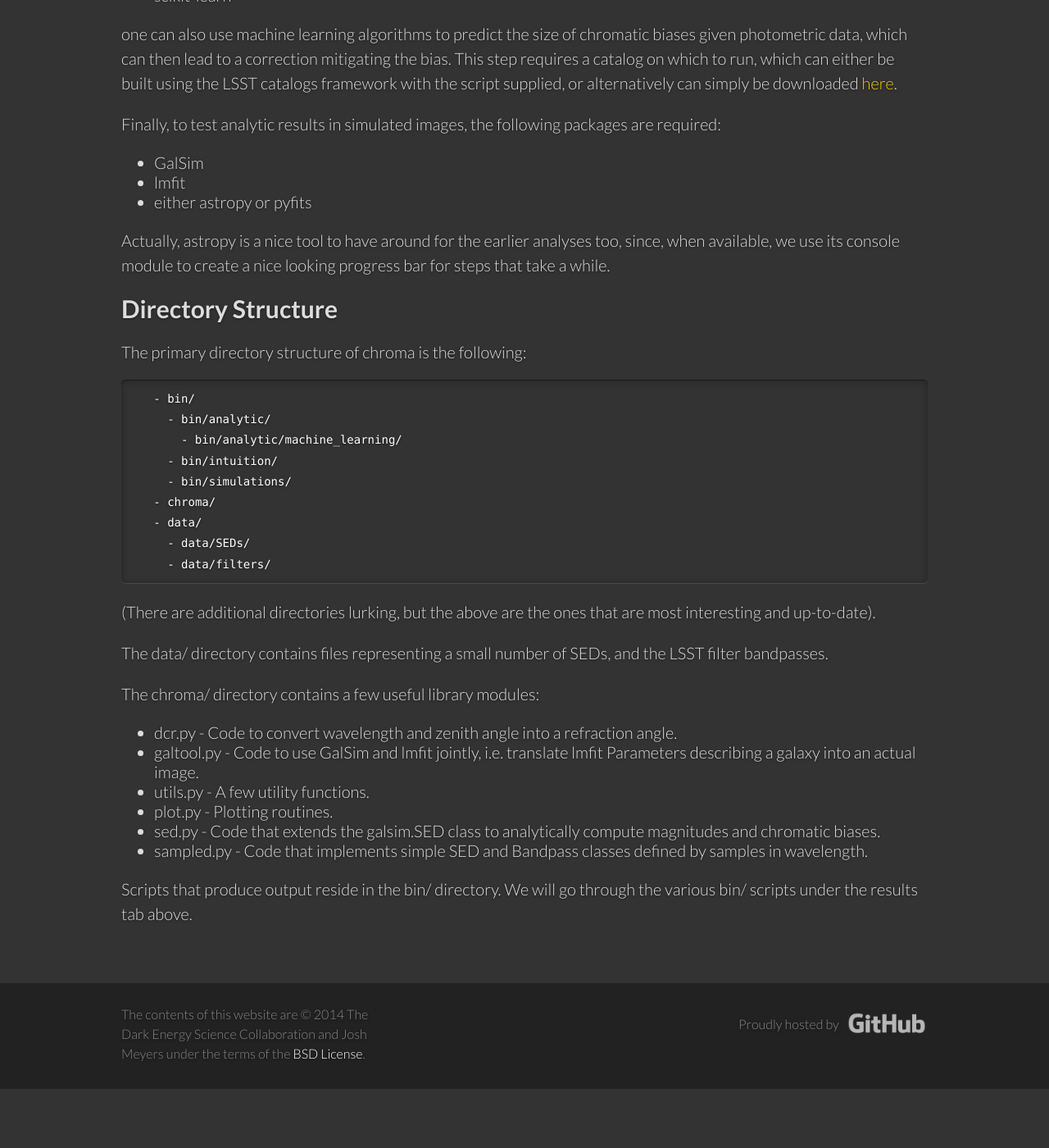
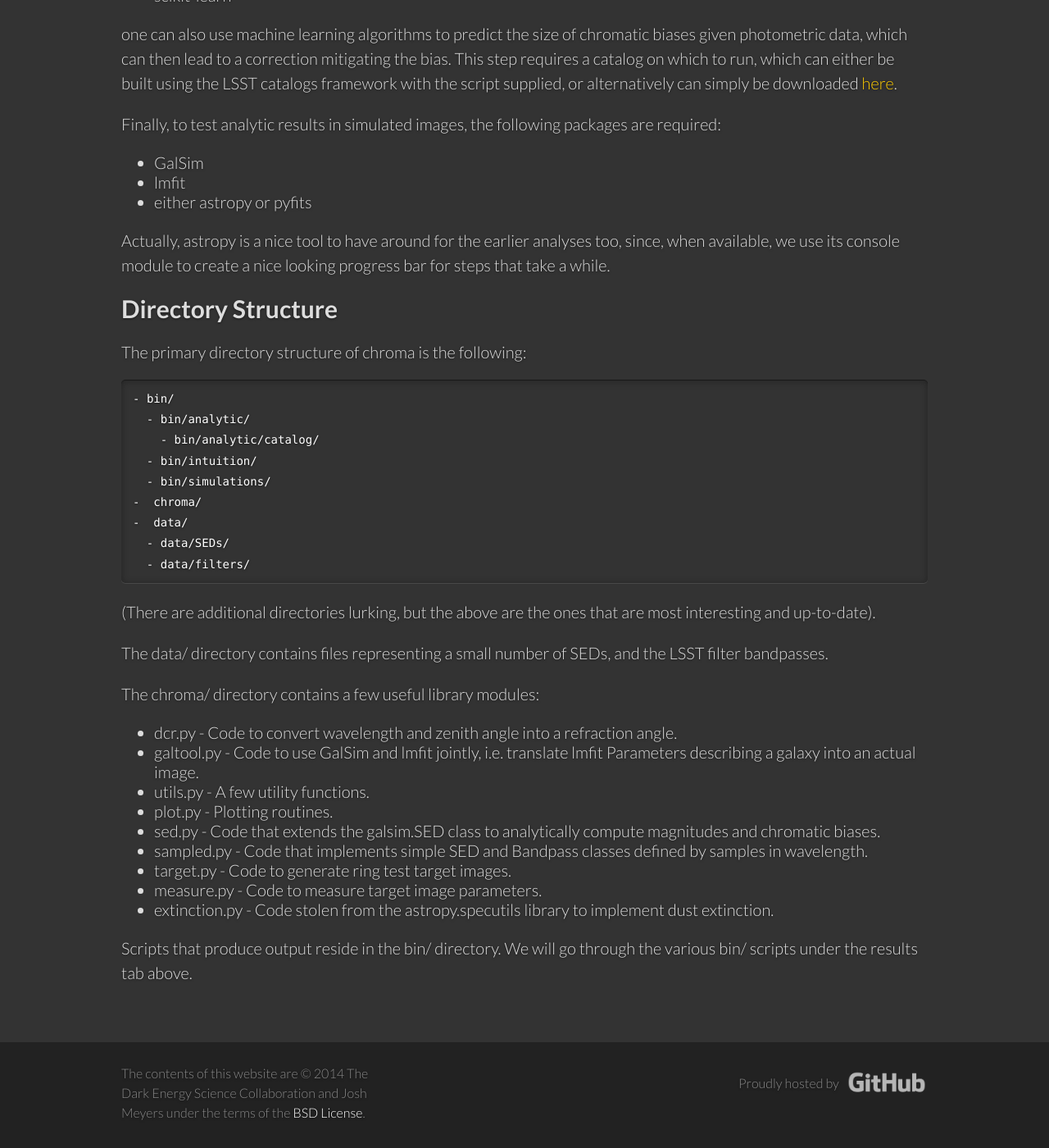
Before and after one commit to LSSTDESC/chroma, a Jekyll site: the page built from GettingStarted/index.md, in a window 1280 px wide and 1400 px high, scrolled down 618 px. Shown: the whole window at 82% size. Built offline with Jekyll 4.4.1, drawn with Linux system fonts in a browser that asks for light colours; some web fonts are replaced; before the commit the page ends 1946 px from its top, so only the background shows below that.

Commit message:
update GettingStarted for new code

```diff
--- a/GettingStarted/index.md
+++ b/GettingStarted/index.md
@@ -44,15 +44,15 @@ Directory Structure
 The primary directory structure of chroma is the following:
 
 {% highlight yaml %}
-   - bin/
-     - bin/analytic/
-       - bin/analytic/machine_learning/
-     - bin/intuition/
-     - bin/simulations/
-   - chroma/
-   - data/
-     - data/SEDs/
-     - data/filters/
+- bin/
+  - bin/analytic/
+    - bin/analytic/catalog/
+  - bin/intuition/
+  - bin/simulations/
+-  chroma/
+-  data/
+  - data/SEDs/
+  - data/filters/
 {% endhighlight %}
 
 (There are additional directories lurking, but the above are the ones that are most interesting and
@@ -72,6 +72,9 @@ The chroma/ directory contains a few useful library modules:
            biases.
 - sampled.py - Code that implements simple SED and Bandpass classes defined by samples in
                wavelength.
+- target.py - Code to generate ring test target images.
+- measure.py - Code to measure target image parameters.
+- extinction.py - Code stolen from the astropy.specutils library to implement dust extinction.
 
 Scripts that produce output reside in the bin/ directory.  We will go through the various bin/
 scripts under the results tab above.
```
